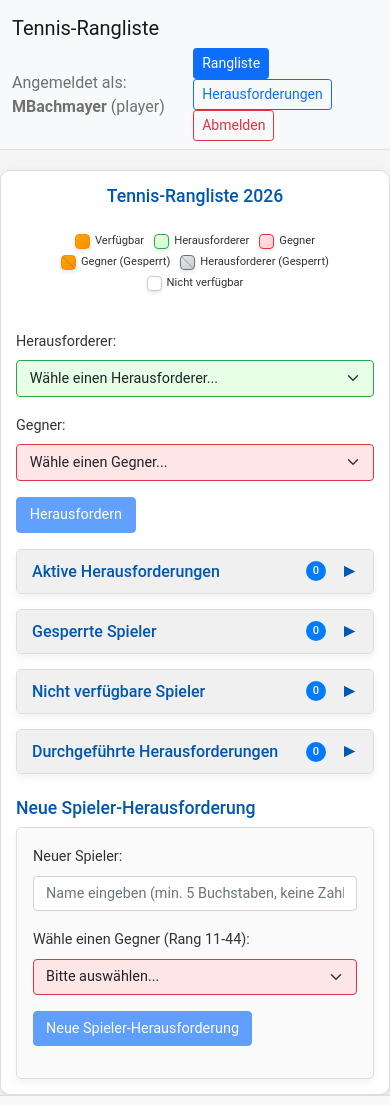
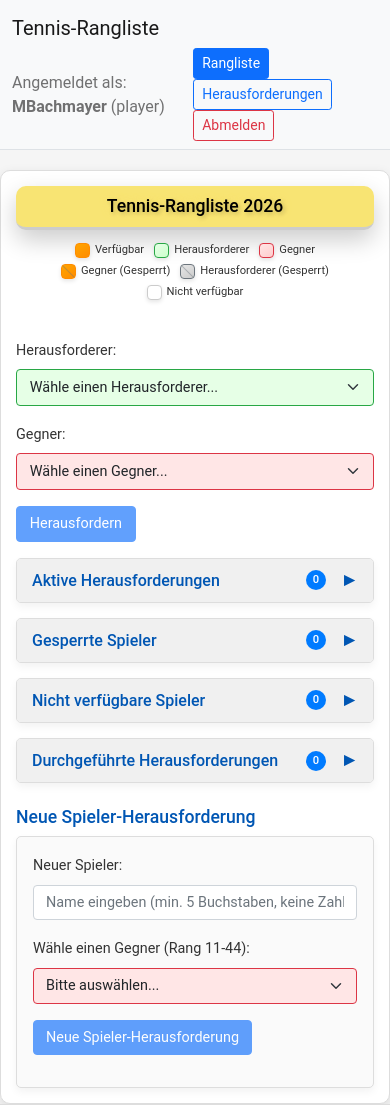
Before and after one commit to AINxtGenDev/stecher_tennis, a Flask app: page /index in a window 390 px wide. Shown: the top 1105 px of the page. Run offline with Flask 3, Linux system fonts and the light colour scheme; a user stored in the database is signed in; data comes from the database, SQL or seed files in the repository; some libraries are stand-ins or nearby versions.

Commit message:
feat: style Tennis-Rangliste 2026 header to match db_settings banner
Yellow background, rounded corners, box-shadow, text-shadow — same
look and feel as "Spieler- und Datenbankverwaltung" header.

Co-Authored-By: Claude Opus 4.6 (1M context) <noreply@anthropic.com>

```diff
--- a/templates/index.html
+++ b/templates/index.html
@@ -12,6 +12,8 @@
     body { background: #f5f5f5; color: #333; font-family: 'Roboto', sans-serif; }
     h2, h4 { color: #0056b3; }
     .container { background: #fff; border: 1px solid #ddd; border-radius: 10px; padding: 20px; margin-top: 20px; box-shadow: 0 4px 12px rgba(0, 0, 0, 0.1); }
+    .ranking-header { text-align: center; margin-bottom: 30px; background-color: #f8e473; padding: 20px; border-bottom: 3px solid #ccc; box-shadow: 0 10px 25px rgba(0,0,0,0.2); border-radius: 10px; }
+    .ranking-header h2 { font-size: 3rem; margin: 0; color: #000; text-shadow: 2px 2px 4px rgba(0,0,0,0.2), 0 0 10px rgba(248,228,115,0.4); }
     .ranking-list { perspective: 800px; display: flex; flex-direction: column; align-items: center; margin-bottom: 20px; }
     .ranking-list .row { display: flex; justify-content: center; margin: 10px 0; transform: rotateX(8deg); }
     .ranking-list .player { width: 100px; height: 100px; background: linear-gradient(145deg, #ffa500, #ff8c00); border: 2px solid #ff8c00; color: #000; border-radius: 8px; display: flex; flex-direction: column; align-items: center; justify-content: center; font-weight: bold; cursor: pointer; margin: 5px; position: relative; transition: transform 0.3s, box-shadow 0.3s, background 0.3s, border-color 0.3s; box-shadow: 0 4px 8px rgba(0, 0, 0, 0.1); }
@@ -101,7 +103,8 @@
     @media (max-width: 768px) {
       body { perspective: none; }
       .container { padding: 15px; }
-      h2 { font-size: 1.8rem; }
+      .ranking-header { padding: 15px; margin-bottom: 20px; }
+      .ranking-header h2 { font-size: 2rem; }
       .ranking-list { perspective: none; }
       .ranking-list .row { transform: none; margin: 5px 0; }
       .ranking-list .player {
@@ -142,7 +145,8 @@
     /* --- MOBILE OPTIMIZATION START --- */
     /* Further adjustments for very small screens (Phones) */
     @media (max-width: 480px) {
-      h2 { font-size: 1.1rem; }
+      .ranking-header { padding: 10px; margin-bottom: 10px; }
+      .ranking-header h2 { font-size: 1.1rem; }
 
       .ranking-list .row {
          margin: 2px 0; /* Tighter vertical spacing */
@@ -251,7 +255,8 @@
         right: 2px;
         border-width: 1px;
       }
-      h2 { font-size: 1rem; margin-bottom: 0.3rem !important; }
+      .ranking-header { padding: 8px; margin-bottom: 5px; }
+      .ranking-header h2 { font-size: 1rem; }
       .legend-item { font-size: 0.6rem; margin: 1px 4px; }
       .legend-color { width: 12px; height: 12px; }
       .legend { margin-bottom: 5px; }
@@ -311,7 +316,9 @@
 
   <!-- Main Application Container -->
   <div class="container">
-    <h2 class="text-center mb-4">Tennis-Rangliste 2026</h2>
+    <header class="ranking-header">
+      <h2>Tennis-Rangliste 2026</h2>
+    </header>
     <div class="legend">
       <div class="legend-item available"><div class="legend-color"></div>Verfügbar</div>
       <div class="legend-item challenger"><div class="legend-color"></div>Herausforderer</div>
```
